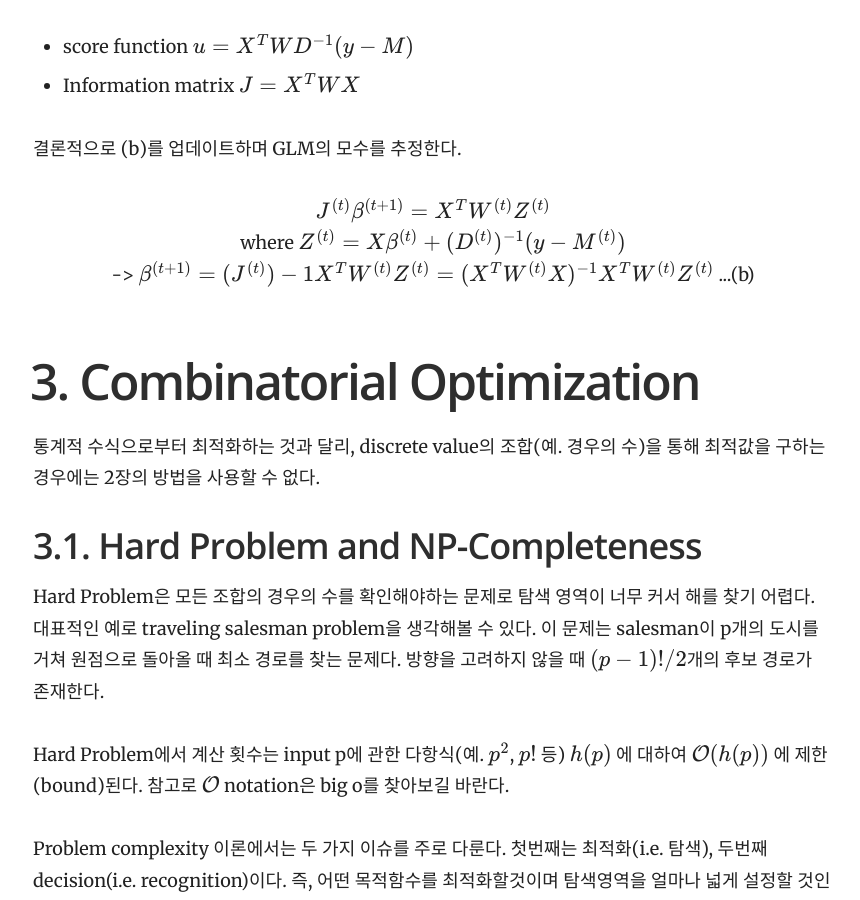
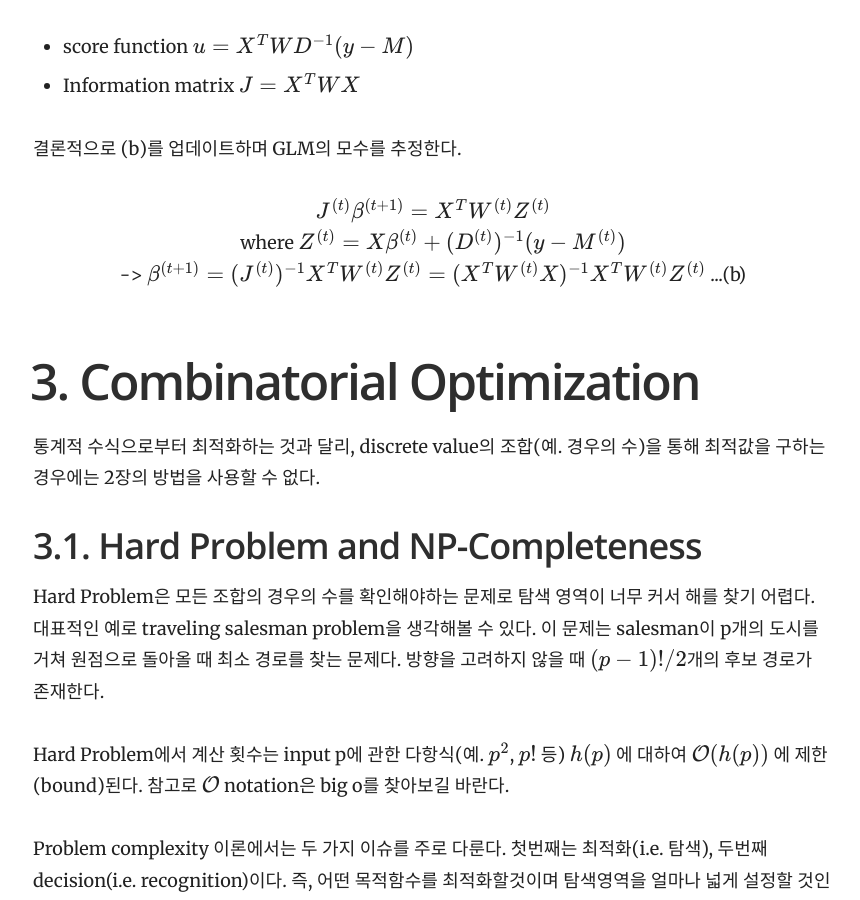
Before and after one commit to yrk3434/yrk3434.github.io, a Jekyll site: the page built from _docs/Theory/Computational Statistics_Optimization.md, in a window 1280 px wide and 900 px high, scrolled down 7738 px. Shown: the whole window, without its empty margins (357-1217 px from the left). Built offline with Jekyll 4.4.1, drawn with Linux system fonts in a browser that asks for light colours; formulas are drawn with MathJax 3.

```diff
--- a/_docs/Theory/Computational Statistics_Optimization.md
+++ b/_docs/Theory/Computational Statistics_Optimization.md
@@ -227,7 +227,7 @@ Fisher Scoring에 의해 $ \beta^{(t+1)}=\beta^{(t)} + (J^{(t)})^{-1}+u^{(t)} $,
 결론적으로 (b)를 업데이트하며 GLM의 모수를 추정한다.
 <center> $ J^{(t)} \beta^{(t+1)} = X^T W^{(t)} Z^{(t)} $ </center>
 <center> where $ Z^{(t)} = X \beta^{(t)} + (D^{(t)})^{-1} (y-M^{(t)}) $   </center>
-<center> -> $ \beta^{(t+1)} = (J^{(t)})-1 X^T W^{(t)} Z^{(t)}  = (X^T W^{(t)} X)^{-1} X^T W^{(t)} Z^{(t)} $ ...(b) </center>
+<center> -> $ \beta^{(t+1)} = (J^{(t)})^{-1} X^T W^{(t)} Z^{(t)}  = (X^T W^{(t)} X)^{-1} X^T W^{(t)} Z^{(t)} $ ...(b) </center>
 
 <br/>
 # 3.   Combinatorial Optimization
```
